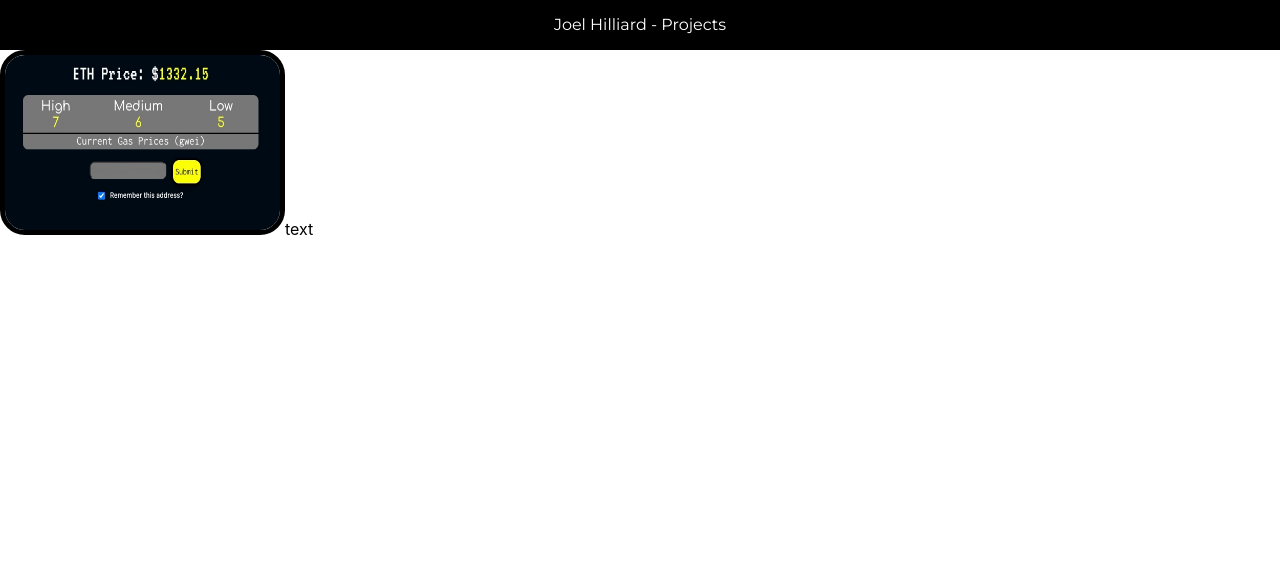
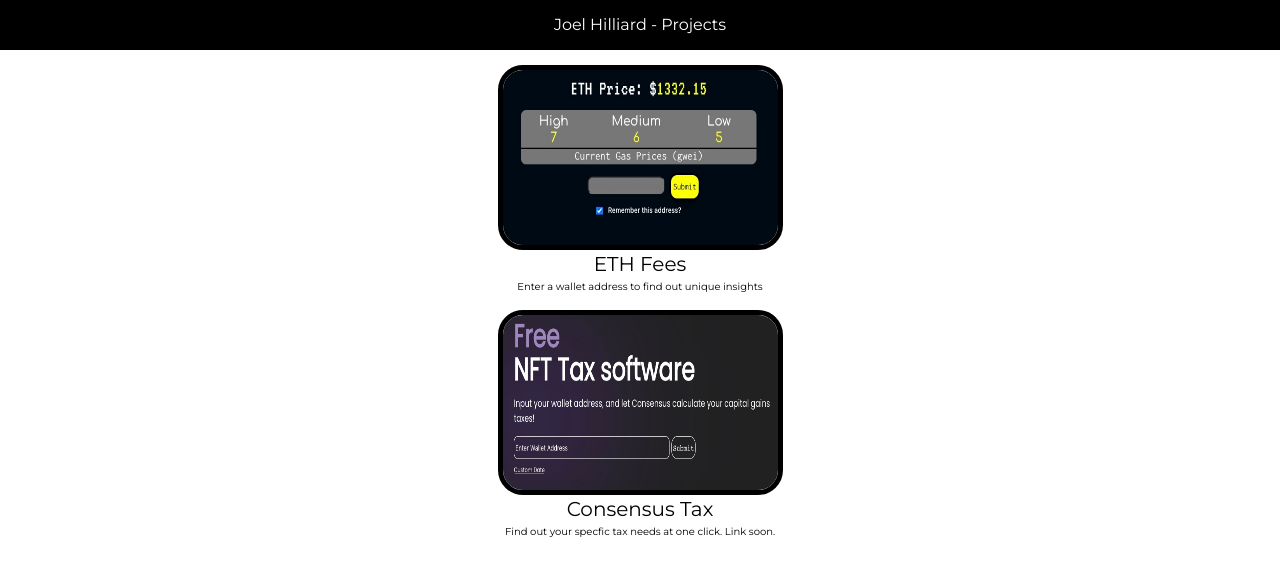
Before and after one commit to JoelAHilliard/personal-site, a React (Create React App) app: page /projects in a window 1280 px wide. Shown: the top 576 px of the page. Built offline with nearby package versions, Linux system fonts and the light colour scheme.

Commit message:
Made the projects tab easier to look at

```diff
--- a/src/components/Project.js
+++ b/src/components/Project.js
@@ -2,7 +2,11 @@ import React from 'react';
 import styled from 'styled-components';
 
 const Wrapper = styled.div`
-
+    display:flex;
+    flex-flow: column;
+    align-items:center;
+    text-align:center;
+    margin-top:15px;
 `
 const Image = styled.img`
     border: 5px solid black;
@@ -10,12 +14,29 @@ const Image = styled.img`
     width: 275px;
     border-radius:25px;
 `
+const Title = styled.p`
 
+font-size:20px;
+margin:2px;
+font-family: 'Montserrat', sans-serif;
+
+`
+const Description = styled.p`
+    font-size:10px;
+    margin:2px;
+    font-family: 'Montserrat', sans-serif;
+
+`
+const GoTo = styled.a`
+text-decoration:none;
+color:black;
+`
 function Project(props) {
     return(
         <Wrapper>
             <Image src={props.img}/>
-            text
+            <GoTo href = {props.link}><Title>{props.name}</Title></GoTo>
+            <Description>{props.description}</Description>
         </Wrapper>
     )
 }
--- a/src/components/Projects.js
+++ b/src/components/Projects.js
@@ -2,13 +2,16 @@ import React from 'react';
 import styled from 'styled-components';
 import Project from './Project.js'
 import ETHFeesImg from '../images/ETHFees.jpg'
+import ConsensusTaxImg from '../images/consensustax.jpg'
+
 const ProjectHolder = styled.div`
 
 `
 function Projects() {
     return(
         <ProjectHolder>
-            <Project name = "ETH Fees" img = {ETHFeesImg}/>
+            <Project name = "ETH Fees" img = {ETHFeesImg} description = "Enter a wallet address to find out unique insights" link = "https://ethfees.xyz"/>
+            <Project name = "Consensus Tax" img = {ConsensusTaxImg} description = {`Find out your specfic tax needs at one click.\n Link soon.`} link = "https://ethfees.xyz"/>
         </ProjectHolder>
     )
 }
```
Also changed, not shown: src/images/consensustax.jpg (added).
